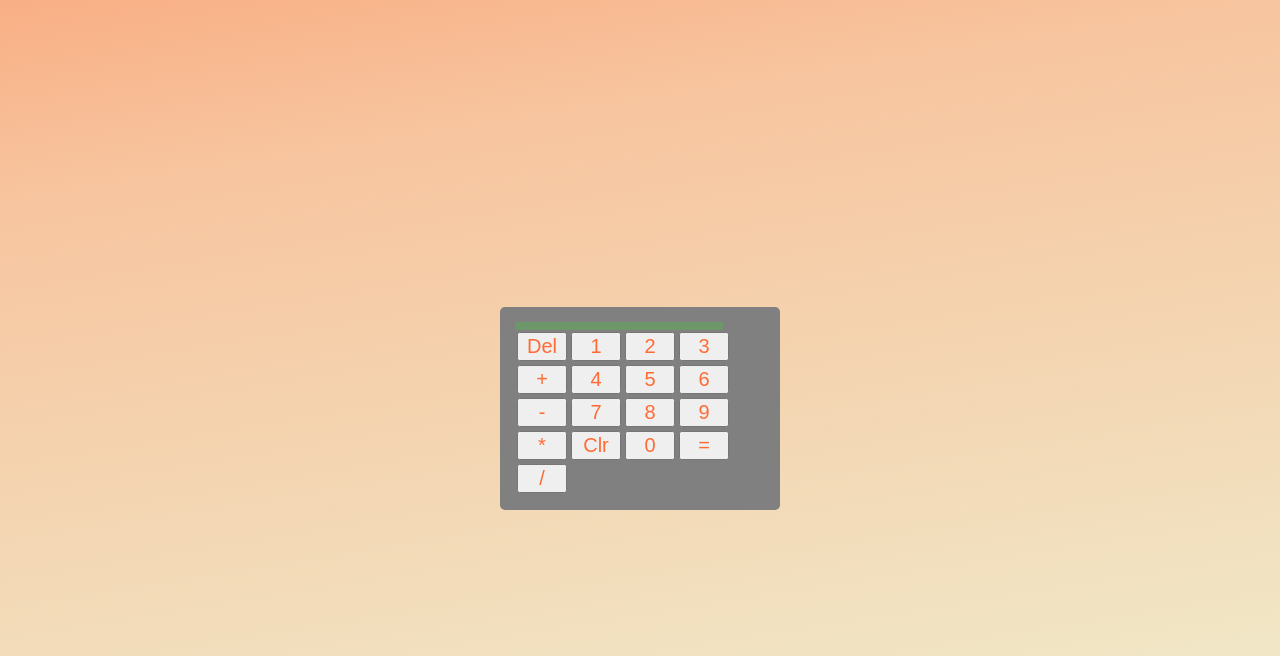
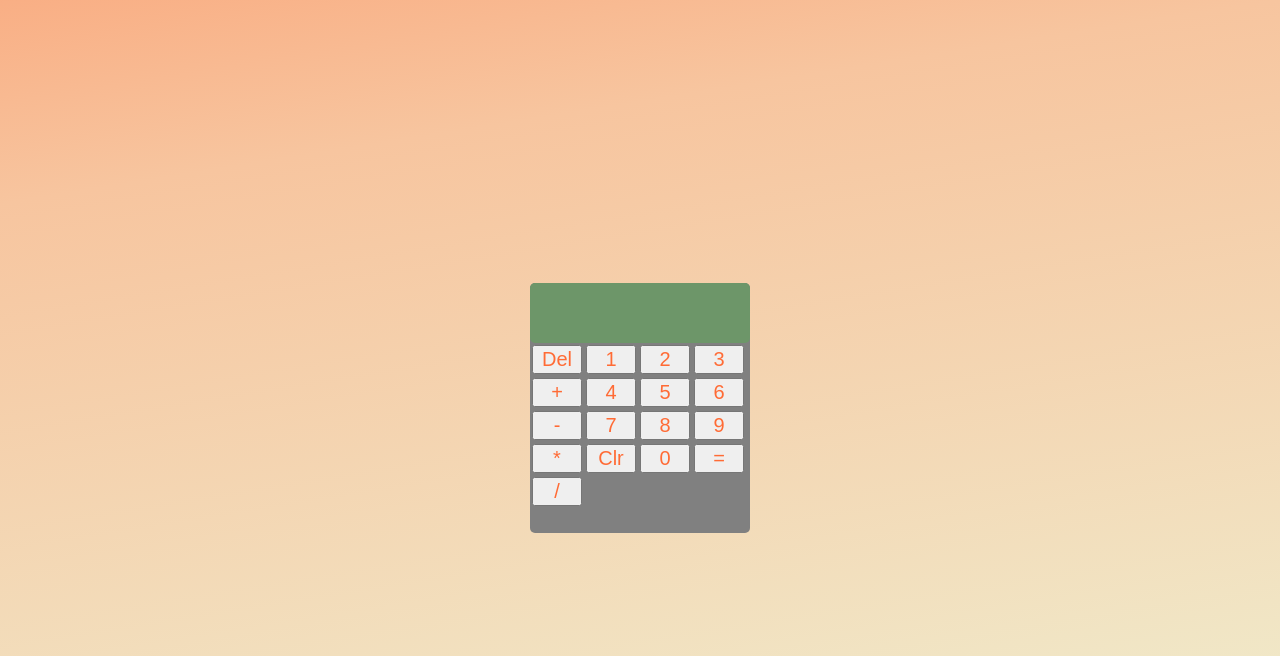
Before and after one commit to dreamyukii/quiz1, a plain HTML site: page index.html in a window 1280 px wide. Drawn offline with nearby package versions, Linux system fonts and the light colour scheme.

Commit message:
fix: styling and button

```diff
--- a/css/style.css
+++ b/css/style.css
@@ -33,14 +33,17 @@ body{
 
 .output{
     text-align:end;
-    padding: 4px;
-    width: 200px;
+    padding: 20px;
+    width: 180px;
+    height: 20px;
     background-color: rgb(109, 150, 105);
+    border-radius: 5px;
 }
 
 .kalkulator{
     background-color: gray;
-    padding: 15px;
+    width: 220px;
+    height: 250px;
     border-radius: 5px;
 }
 
--- a/js/script.js
+++ b/js/script.js
@@ -45,7 +45,7 @@ class Calculator {
         case '*':
           computation = prev * current
           break
-        case '÷':
+        case '/':
           computation = prev / current
           break
         default:
```
